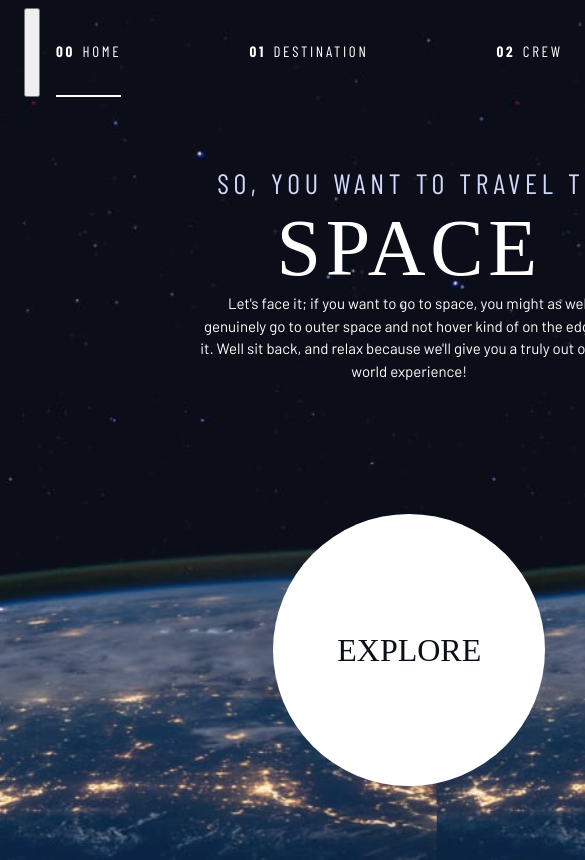
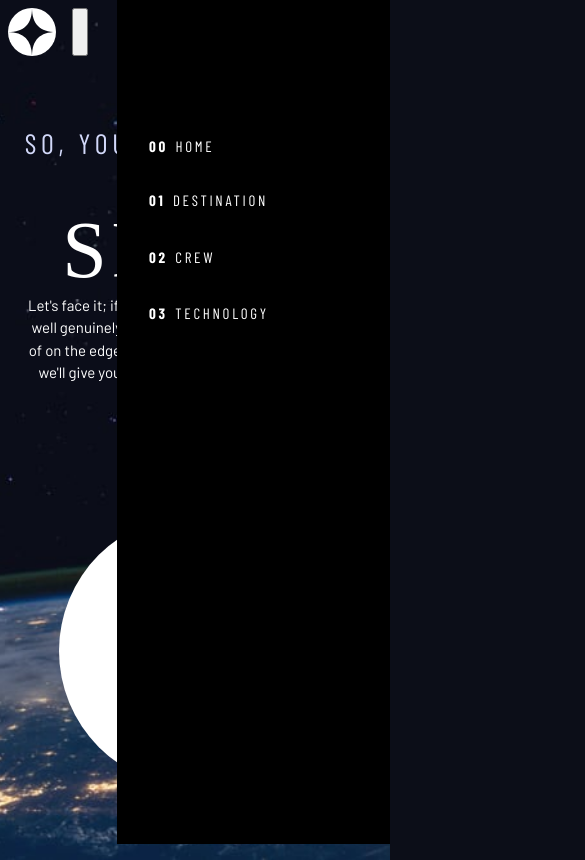
Before and after one commit to Fatima-hub333/Space_Tourism_Website, a plain HTML site: page index.html in a window 390 px wide. Shown: the top 860 px of the page, 585 px wide, since content can reach past the window. Drawn offline with nearby package versions, Linux system fonts and the light colour scheme; a web font is replaced by a local one.

Commit message:
Fix the navigation mobile layout

```diff
--- a/index.css
+++ b/index.css
@@ -292,11 +292,29 @@ textarea {
 }
 
 .primary-navigation {
-  --gap: 8rem;
   --underline-gap: 2rem;
   list-style: none;
   padding: 0;
   margin: 0;
+}
+
+@media (max-width: 35em) {
+  .primary-navigation {
+  /* --gap: 8rem; */
+  flex-direction: column;
+  position: fixed;
+  background-color: black;
+  inset: 0 0 0 30%;
+  z-index: 1000;
+  --underline-gap: .5rem;
+  list-style: none;
+  padding: min(20rem, 15vh) 2rem;
+  margin: 0;
+  }
+
+  .primary-navigation.underline-indicators > .active{
+    border: 0;
+  }
 }
 
 .primary-navigation a {
```
